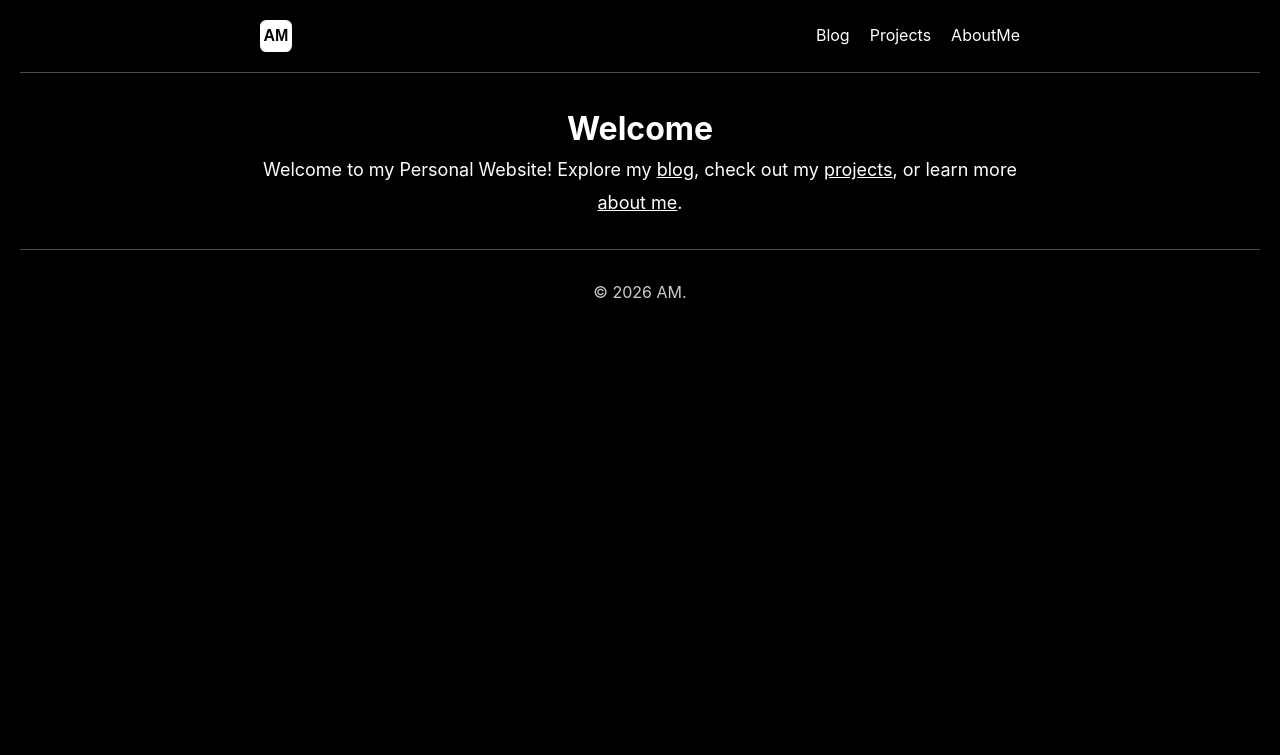
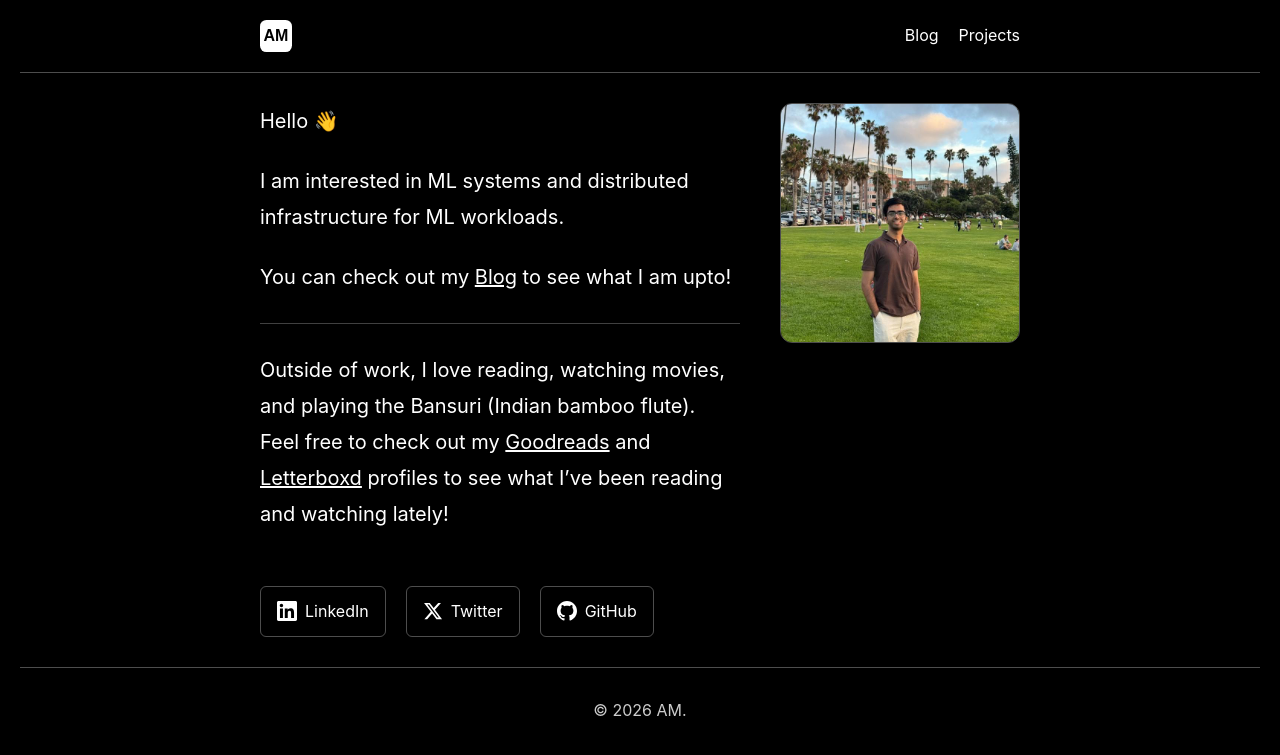
Before and after one commit to ADITYAMANDKE/adityamandke.github.io, a Jekyll site: the page built from index.html, in a window 1280 px wide. Shown: the top 755 px of the page. Built offline with Jekyll 4.4.1, drawn with Linux system fonts in a browser that asks for light colours.

Commit message:
Revamp landing page with About Me content, profile photo, and interests

```diff
--- a/_layouts/default.html
+++ b/_layouts/default.html
@@ -25,7 +25,6 @@
       <nav class="site-nav">
         <a href="{{ "/blog.html" | relative_url }}">Blog</a>
         <a href="{{ "/projects.html" | relative_url }}">Projects</a>
-        <a href="{{ "/info.html" | relative_url }}">AboutMe</a>
       </nav>
     </div>
   </header>
--- a/css/style.css
+++ b/css/style.css
@@ -267,7 +267,40 @@ body {
 
 /* Home Page */
 .home {
-    text-align: center;
+    text-align: left;
+    max-width: 800px;
+}
+
+.home-intro {
+    display: flex;
+    align-items: flex-start;
+    justify-content: space-between;
+    gap: 40px;
+}
+
+.home-text {
+    flex: 1;
+}
+
+.home-photo {
+    flex-shrink: 0;
+}
+
+.home-photo img {
+    width: 240px;
+    height: 240px;
+    object-fit: cover;
+    border-radius: 12px;
+    border: 1px solid rgba(255, 255, 255, 0.3);
+    display: block;
+}
+
+@media (max-width: 640px) {
+    .home-intro {
+        flex-direction: column-reverse;
+        align-items: center;
+        gap: 24px;
+    }
 }
 
 /* Blog Page */
@@ -276,17 +309,25 @@ body {
 }
 
 .home p {
-    font-size: 18px;
+    font-size: 20px;
+    margin-bottom: 24px;
     line-height: 1.8;
 }
 
-.home a {
+.home p a {
     color: #ffffff;
     text-decoration: underline;
+    transition: opacity 0.2s ease;
 }
 
-.home a:hover {
-    text-decoration: underline;
+.home p a:hover {
+    opacity: 0.8;
+}
+
+.section-divider {
+    border: none;
+    border-top: 1px solid rgba(255, 255, 255, 0.25);
+    margin: 28px 0;
 }
 
 /* Projects Page */
--- a/index.html
+++ b/index.html
@@ -4,7 +4,44 @@ title: Home
 ---
 
 <div class="home">
-  <h1 class="page-heading">Welcome</h1>
+  <div class="home-intro">
+    <div class="home-text">
+      <p>Hello 👋</p>
 
-  <p>Welcome to my Personal Website! Explore my <a href="{{ "/blog.html" | relative_url }}">blog</a>, check out my <a href="{{ "/projects.html" | relative_url }}">projects</a>, or learn more <a href="{{ "/info.html" | relative_url }}">about me</a>.</p>
+      <p>I am interested in ML systems and distributed infrastructure for ML workloads.</p>
+
+      <p>You can check out my <a href="{{ "/blog.html" | relative_url }}">Blog</a> to see what I am upto!</p>
+
+      <hr class="section-divider">
+
+      <p>Outside of work, I love reading, watching movies, and playing the Bansuri (Indian bamboo flute). Feel free to check out my <a href="https://www.goodreads.com/user/show/87115179-aditya" target="_blank" rel="noopener noreferrer">Goodreads</a> and <a href="https://letterboxd.com/adimandke/" target="_blank" rel="noopener noreferrer">Letterboxd</a> profiles to see what I’ve been reading and watching lately!</p>
+    </div>
+
+    <div class="home-photo">
+      <img src="{{ "/assets/profile.png" | relative_url }}" alt="Aditya Mandke">
+    </div>
+  </div>
+
+  <div class="info-content">
+    <div class="social-links">
+      <a href="https://www.linkedin.com/in/aditya-mandke-9b195320a/" target="_blank" rel="noopener noreferrer" class="social-link linkedin">
+        <svg width="20" height="20" viewBox="0 0 24 24" fill="currentColor" xmlns="http://www.w3.org/2000/svg">
+          <path d="M20.447 20.452h-3.554v-5.569c0-1.328-.027-3.037-1.852-3.037-1.853 0-2.136 1.445-2.136 2.939v5.667H9.351V9h3.414v1.561h.046c.477-.9 1.637-1.85 3.37-1.85 3.601 0 4.267 2.37 4.267 5.455v6.286zM5.337 7.433c-1.144 0-2.063-.926-2.063-2.065 0-1.138.92-2.063 2.063-2.063 1.14 0 2.064.925 2.064 2.063 0 1.139-.925 2.065-2.064 2.065zm1.782 13.019H3.555V9h3.564v11.452zM22.225 0H1.771C.792 0 0 .774 0 1.729v20.542C0 23.227.792 24 1.771 24h20.451C23.2 24 24 23.227 24 22.271V1.729C24 .774 23.2 0 22.222 0h.003z"/>
+        </svg>
+        LinkedIn
+      </a>
+      <a href="https://x.com/AdityaMandke" target="_blank" rel="noopener noreferrer" class="social-link twitter">
+        <svg width="20" height="20" viewBox="0 0 24 24" fill="currentColor" xmlns="http://www.w3.org/2000/svg">
+          <path d="M18.244 2.25h3.308l-7.227 8.26 8.502 11.24H16.17l-5.214-6.817L4.99 21.75H1.68l7.73-8.835L1.254 2.25H8.08l4.713 6.231zm-1.161 17.52h1.833L7.084 4.126H5.117z"/>
+        </svg>
+        Twitter
+      </a>
+      <a href="https://github.com/ADITYAMANDKE" target="_blank" rel="noopener noreferrer" class="social-link github">
+        <svg width="20" height="20" viewBox="0 0 24 24" fill="currentColor" xmlns="http://www.w3.org/2000/svg">
+          <path d="M12 0c-6.626 0-12 5.373-12 12 0 5.302 3.438 9.8 8.207 11.387.599.111.793-.261.793-.577v-2.234c-3.338.726-4.033-1.416-4.033-1.416-.546-1.387-1.333-1.756-1.333-1.756-1.089-.745.083-.729.083-.729 1.205.084 1.839 1.237 1.839 1.237 1.07 1.834 2.807 1.304 3.492.997.107-.775.418-1.305.762-1.604-2.665-.305-5.467-1.334-5.467-5.931 0-1.311.469-2.381 1.236-3.221-.124-.303-.535-1.524.117-3.176 0 0 1.008-.322 3.301 1.23.957-.266 1.983-.399 3.003-.404 1.02.005 2.047.138 3.006.404 2.291-1.552 3.297-1.23 3.297-1.23.653 1.653.242 2.874.118 3.176.77.84 1.235 1.911 1.235 3.221 0 4.609-2.807 5.624-5.479 5.921.43.372.823 1.102.823 2.222v3.293c0 .319.192.694.801.576 4.765-1.589 8.199-6.086 8.199-11.386 0-6.627-5.373-12-12-12z"/>
+        </svg>
+        GitHub
+      </a>
+    </div>
+  </div>
 </div>
```
Also changed, not shown: info.html (deleted, +0 -37 lines), assets/profile.png (added).
